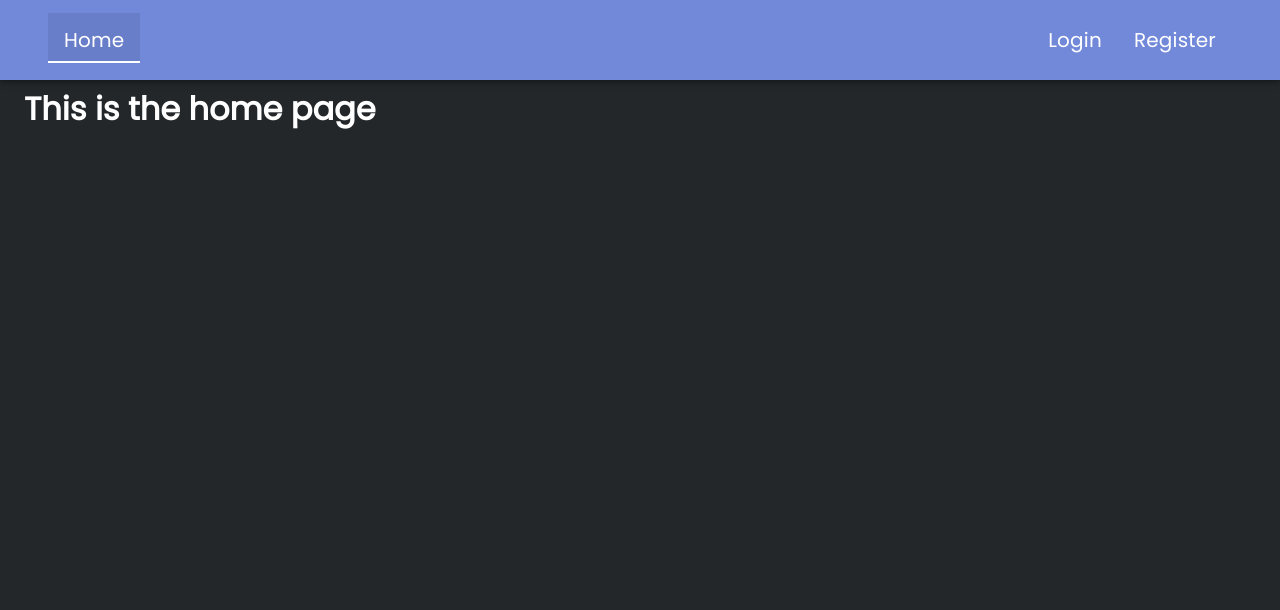
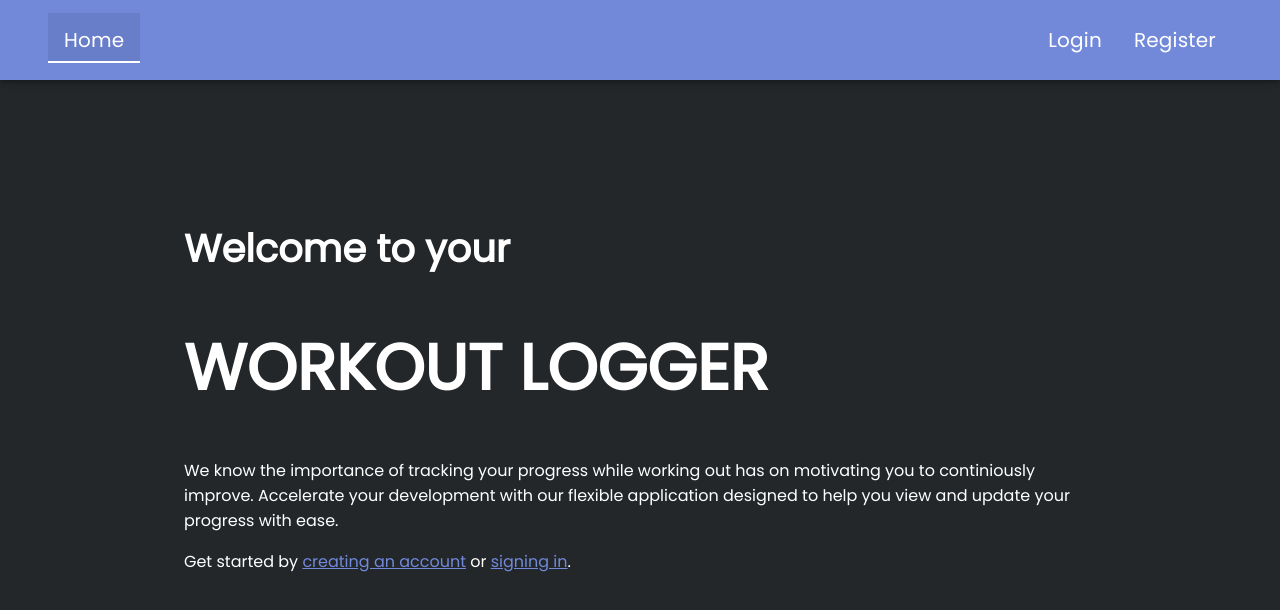
Before and after one commit to JohnLi-98/Workout-Logger-Refactored, a React (Create React App) app in the folder client/: page / in a window 1280 px wide. Shown: the top 610 px of the page. Built offline with nearby package versions, Linux system fonts and the light colour scheme.

Commit message:
added pre login homepage - need to add context to check for user and display users dashboard

```diff
--- a/client/src/pages/Home.js
+++ b/client/src/pages/Home.js
@@ -1,7 +1,74 @@
 import React from "react";
+import { Container, makeStyles } from "@material-ui/core";
+import { Link as RouterLink } from "react-router-dom";
+
+const useStyles = makeStyles((theme) => ({
+  heading: {
+    display: "flex",
+    flexDirection: "column",
+    alignItems: "center",
+    justifyContent: "center",
+    minHeight: "calc(100vh - 150px)",
+    "& h1": {
+      fontSize: "9vw",
+    },
+    "& h2": {
+      fontSize: "5vw",
+    },
+    [theme.breakpoints.up("md")]: {
+      "& h1": {
+        fontSize: "7vw",
+      },
+      "& h2": {
+        fontSize: "4vw",
+      },
+    },
+    [theme.breakpoints.up("lg")]: {
+      "& h1": {
+        fontSize: "5vw",
+      },
+      "& h2": {
+        fontSize: "3vw",
+      },
+    },
+    [theme.breakpoints.up("xl")]: {
+      "& h1": {
+        fontSize: "3vw",
+      },
+      "& h2": {
+        fontSize: "2vw",
+      },
+    },
+    "& a": {
+      color: "#7289da",
+    },
+    "& a:hover": {
+      color: "#99aab5",
+    },
+  },
+}));
 
 export default function Home() {
-    return (
-        <h1>This is the home page</h1>
-    )
+  const classes = useStyles();
+
+  const content = (
+    <div className={classes.heading}>
+      <Container maxWidth="md">
+        <h2>Welcome to your</h2>
+        <h1>WORKOUT LOGGER</h1>
+        <p>
+          We know the importance of tracking your progress while working out has
+          on motivating you to continiously improve. Accelerate your development
+          with our flexible application designed to help you view and update
+          your progress with ease.
+        </p>
+        <p>
+          Get started by{" "}
+          <RouterLink to="/account/register">creating an account</RouterLink> or{" "}
+          <RouterLink to="/account/login">signing in</RouterLink>.
+        </p>
+      </Container>
+    </div>
+  );
+  return content;
 }
```
Also changed, not shown: 1 other file (tests, documents, lock files or other folders).
